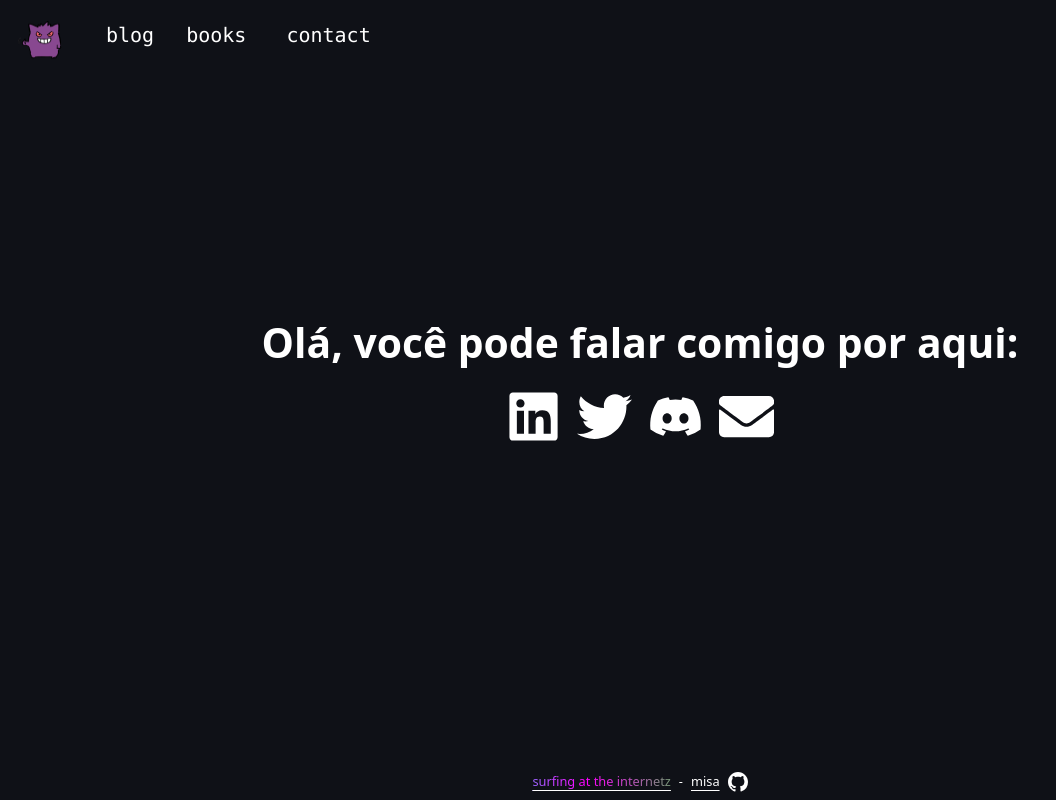
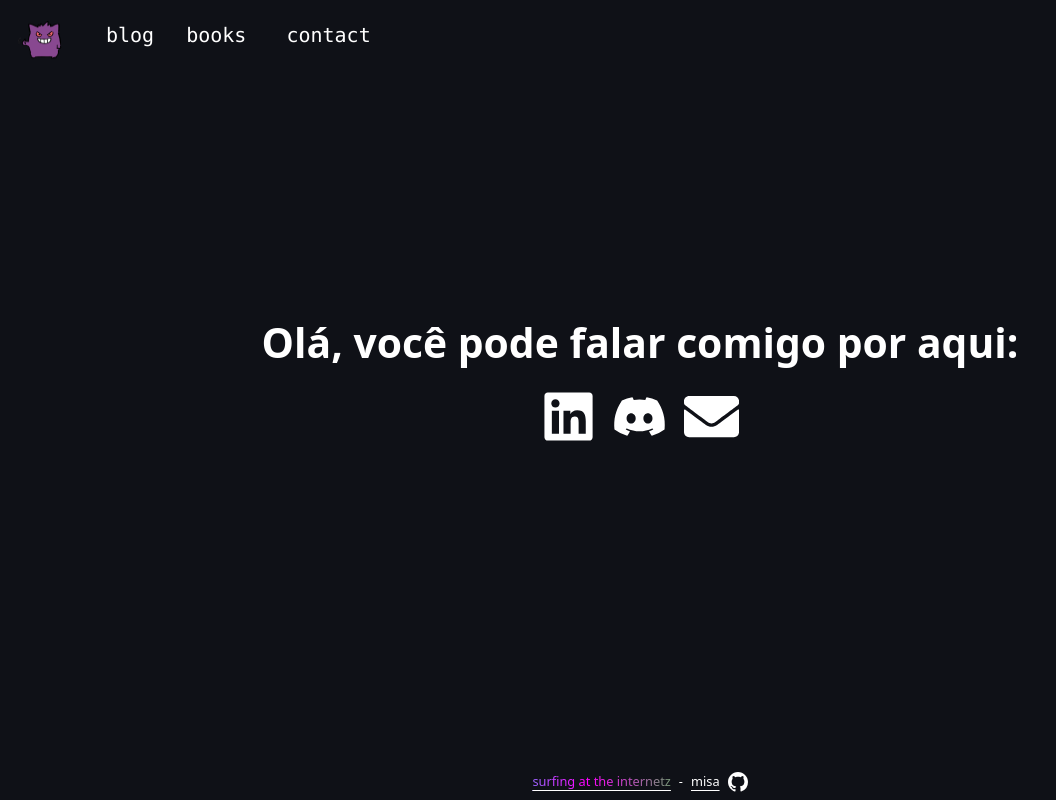
Before and after one commit to misaelucas/misaelucas.github.io, a React (Create React App) app: page /contact in a window 1280 px wide. Shown: the whole page, without its empty margins (0-1056 px from the left). Built offline with nearby package versions, Linux system fonts and the light colour scheme.

Commit message:
removed twitter link.

```diff
--- a/src/pages/Contact.js
+++ b/src/pages/Contact.js
@@ -2,7 +2,7 @@ import React, { useState, useEffect } from "react";
 import { Footer } from "../components/Footer";
 import CuteGengarWithAsh from "../img/meandgengar.gif";
 import Header from "../components/Header";
-import { FaLinkedin, FaTwitter, FaDiscord, FaEnvelope } from "react-icons/fa";
+import { FaLinkedin, FaDiscord, FaEnvelope } from "react-icons/fa";
 import "../css/contact.css";
 
 function Contact() {
@@ -43,14 +43,7 @@ function Contact() {
                 >
                   <FaLinkedin />
                 </a>
-                <a
-                  href="https://twitter.com/misaelucas22"
-                  target="_blank"
-                  rel="noopener noreferrer"
-                  className="text-4xl text-white hover:text-blue-400 transition-colors"
-                >
-                  <FaTwitter />
-                </a>
+
                 <a
                   href="https://discordapp.com/users/271460156083142656"
                   target="_blank"
```
